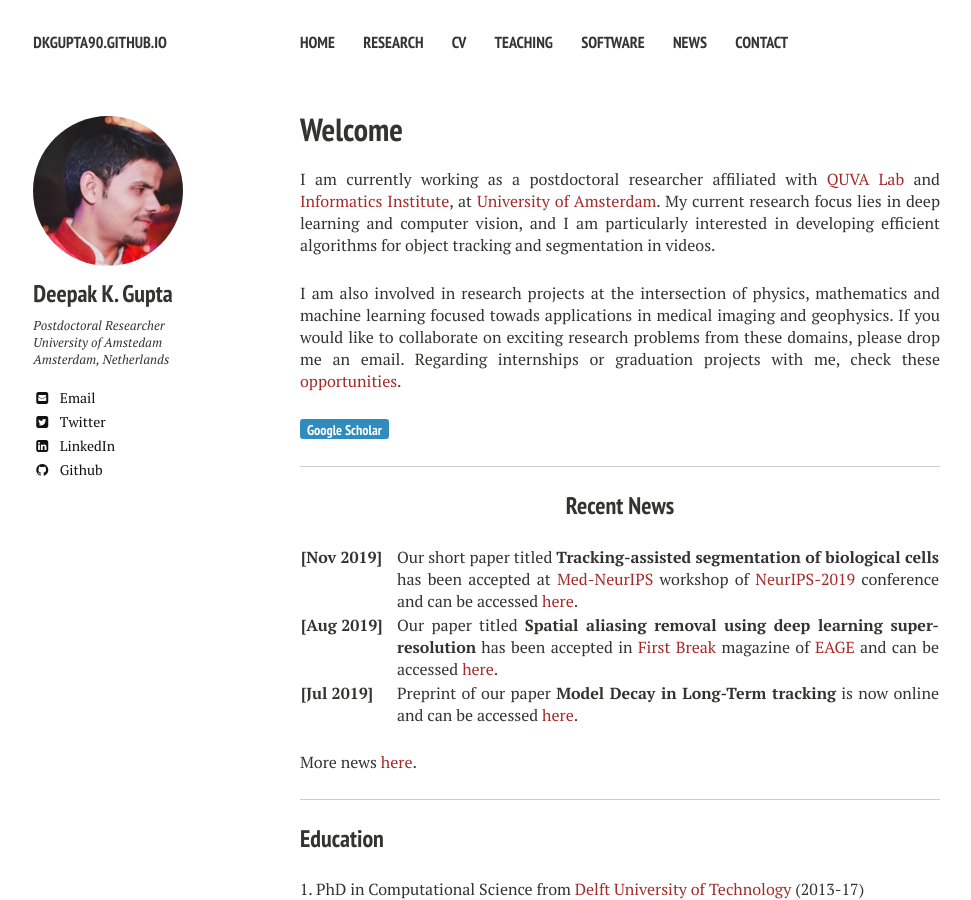
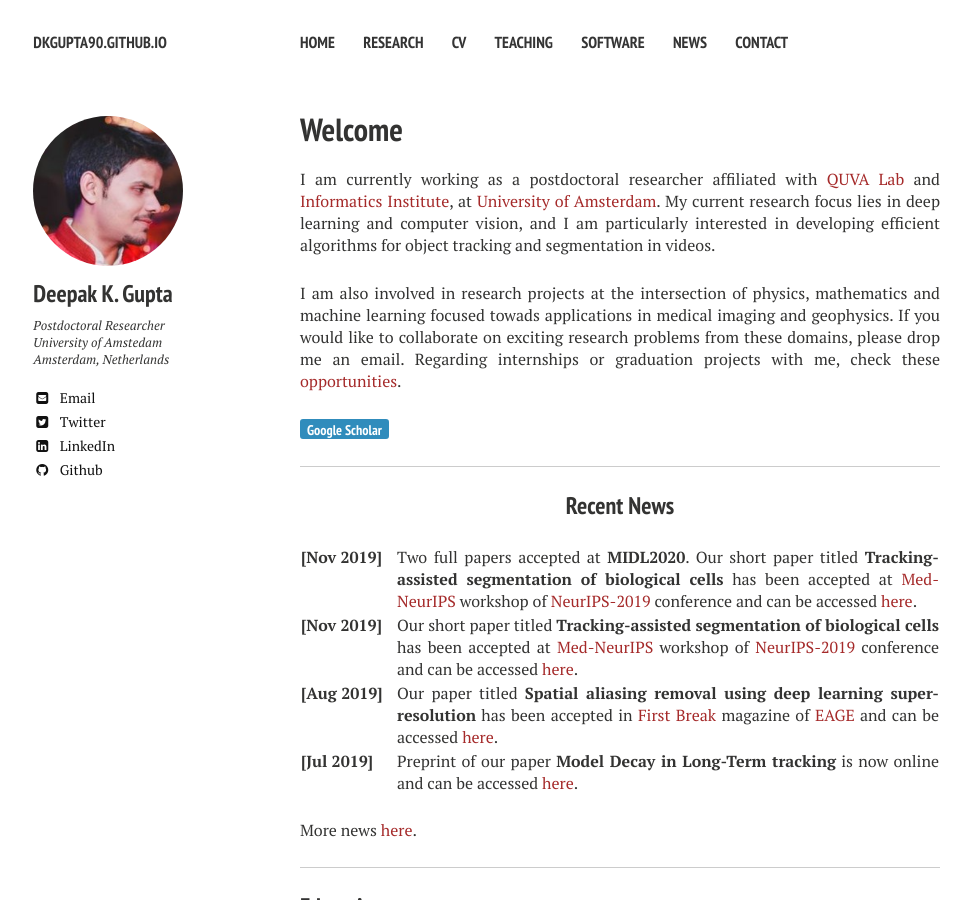
Before and after one commit to dkgupta90/dkgupta90.github.io, a Jekyll site: the page built from index.md, in a window 1280 px wide and 900 px high. Shown: the whole window, without its empty margins (20-991 px from the left). Built offline with Jekyll 4.4.1, drawn with Linux system fonts in a browser that asks for light colours; nearby versions of some CDN libraries.

Commit message:
added midl info

```diff
--- a/index.md
+++ b/index.md
@@ -17,6 +17,10 @@ I am also involved in research projects at the intersection of physics, mathemat
 <table>
     <col width="15%">
     <col width="85%">
+    <tr>
+        <td valign="top"><strong>[Nov 2019]</strong></td>
+        <td>Two full papers accepted at <b>MIDL2020</b>. Our short paper titled <b>Tracking-assisted segmentation of biological cells</b> has been accepted at <a href='https://sites.google.com/view/med-neurips-2019'>Med-NeurIPS</a> workshop of <a href='https://nips.cc/'>NeurIPS-2019</a> conference and can be accessed <a href='https://profs.etsmtl.ca/hlombaert/public/medneurips2019/85_CameraReadySubmission_nips_2018.pdf'>here</a>.</td>
+    </tr>
     <tr>
         <td valign="top"><strong>[Nov 2019]</strong></td>
         <td>Our short paper titled <b>Tracking-assisted segmentation of biological cells</b> has been accepted at <a href='https://sites.google.com/view/med-neurips-2019'>Med-NeurIPS</a> workshop of <a href='https://nips.cc/'>NeurIPS-2019</a> conference and can be accessed <a href='https://profs.etsmtl.ca/hlombaert/public/medneurips2019/85_CameraReadySubmission_nips_2018.pdf'>here</a>.</td>
```
